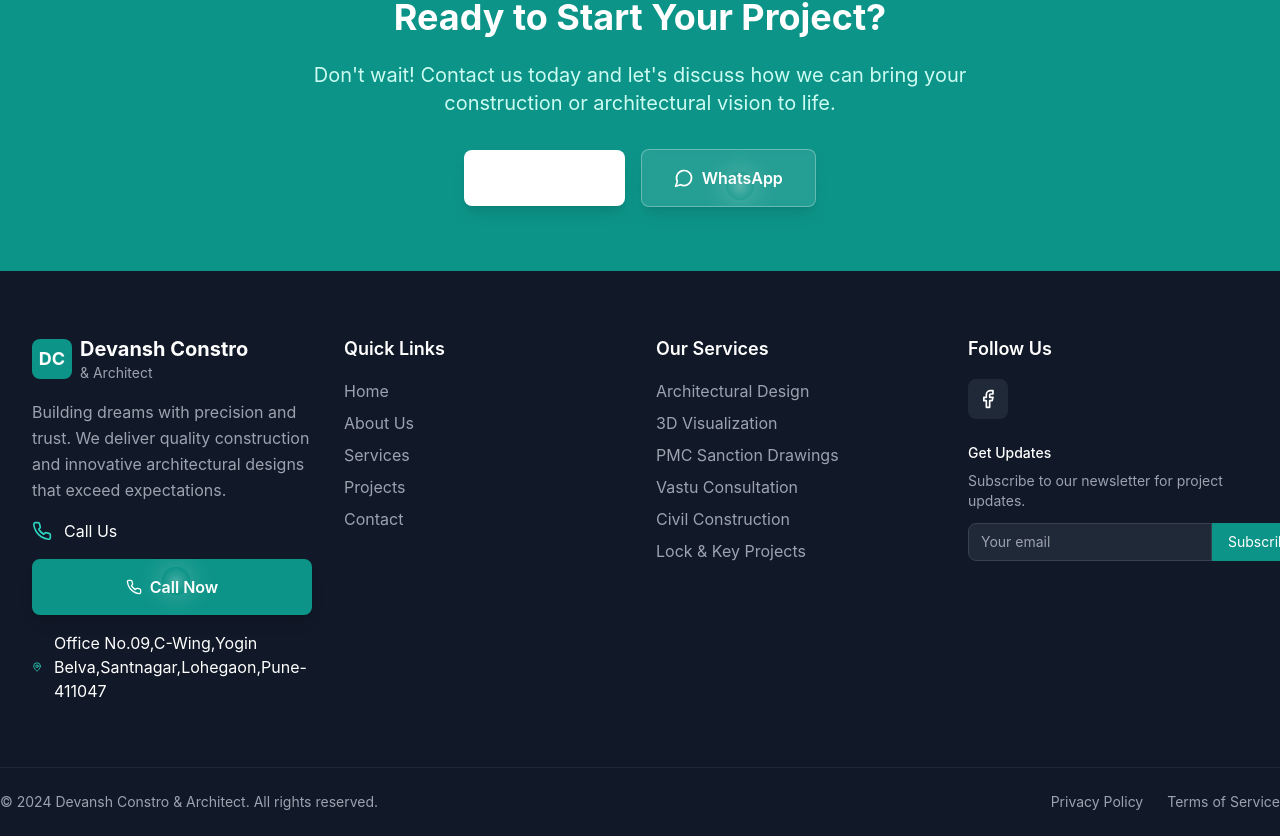
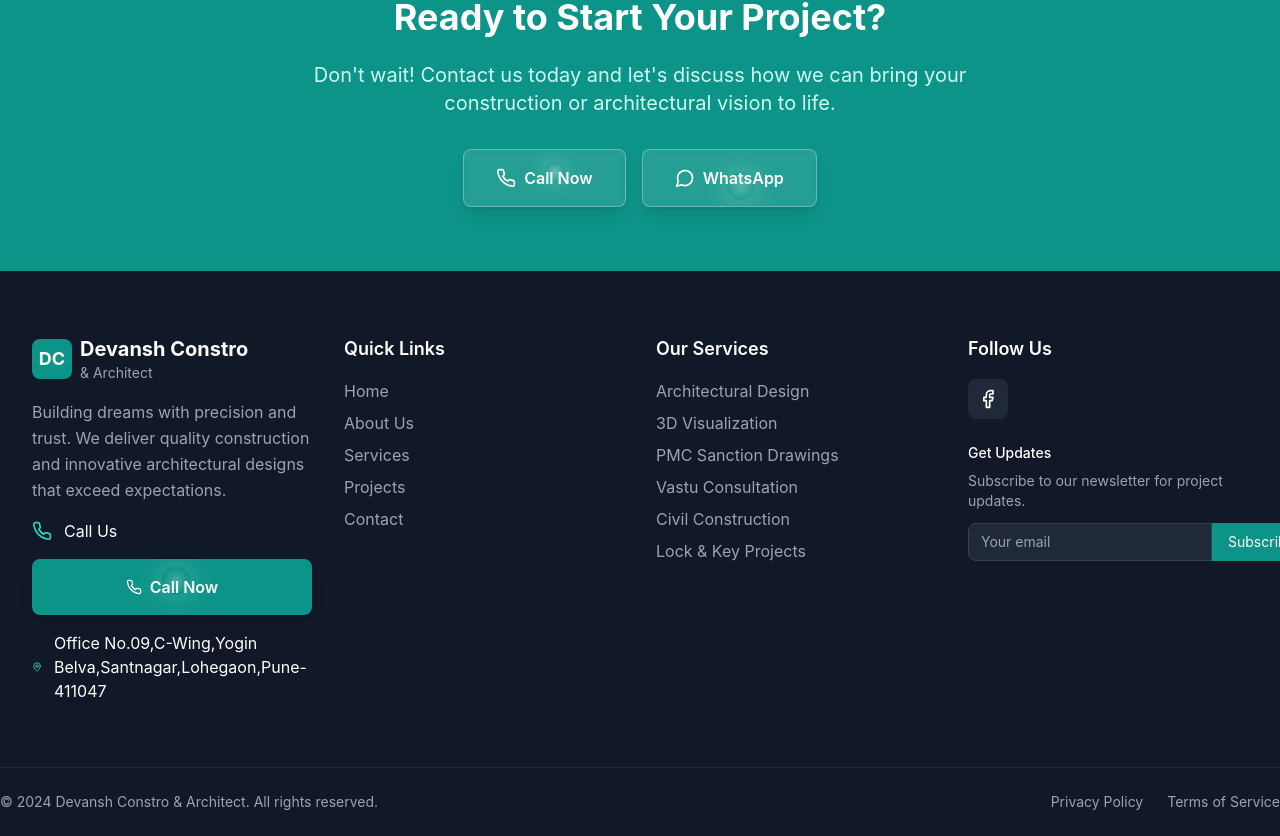
Before and after one commit to sheikh0021/Devansh-Construction-Architect, a Next.js app: page /contact in a window 1280 px wide. Shown: the part 4266-5102 px from the top of the page. Built offline with nearby package versions, Linux system fonts and the light colour scheme.

Commit message:
Fix Call Now button styling in contact page CTA section

```diff
--- a/app/contact/page.tsx
+++ b/app/contact/page.tsx
@@ -290,7 +290,7 @@ export default function ContactPage() {
               Don&apos;t wait! Contact us today and let&apos;s discuss how we can bring your construction or architectural vision to life.
             </p>
             <div className="flex flex-col sm:flex-row items-center justify-center gap-4">
-              <RippleButton href="tel:7249400319" className="bg-white text-black hover:bg-gray-100">
+              <RippleButton href="tel:7249400319" className="bg-white/10 hover:bg-white/20 backdrop-blur-sm border border-white/30 text-white">
                 <Phone className="w-5 h-5" />
                 <span>Call Now</span>
               </RippleButton>
```
